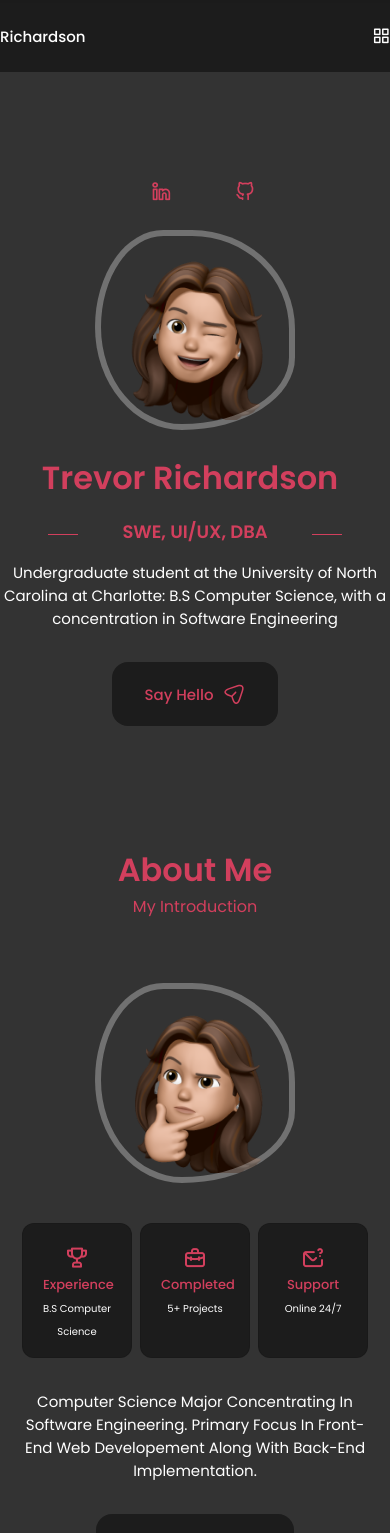
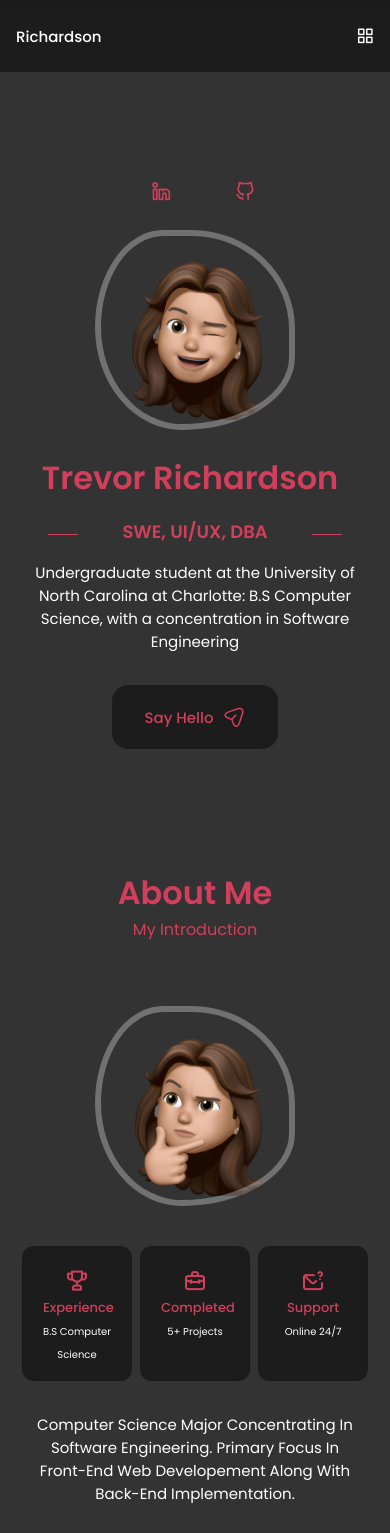
Before and after one commit to Tjrich336/PersonalPortfolio, a React (Create React App) app: page / in a window 390 px wide. Shown: the top 1533 px of the page. Built offline with nearby package versions, Linux system fonts and the light colour scheme.

Commit message:
Updated remaing mobile responsive features.

```diff
--- a/src/components/about/about.css
+++ b/src/components/about/about.css
@@ -127,4 +127,9 @@
         gap: 0.5rem;
         margin-bottom: var(--mb-2);
     }
+
+    .about__description {
+        margin-left: 1rem;
+        margin-right: 1rem;
+    }
   }
--- a/src/components/header/header.css
+++ b/src/components/header/header.css
@@ -97,6 +97,11 @@
     .nav__toggle {
         font-size: 1.1rem;
         cursor: pointer;
+        margin-right: 1rem;
+    }
+
+    .nav__logo {
+        margin-left: 1rem;
     }
 
     .nav__icon,
--- a/src/components/home/home.css
+++ b/src/components/home/home.css
@@ -247,6 +247,11 @@
         width: 30px;
     }
 
+    .home__description {
+        margin-left: 1rem;
+        margin-right: 1rem;
+    }
+
     .home__scroll {
         display: none;
     }
--- a/src/components/skills/skills.css
+++ b/src/components/skills/skills.css
@@ -70,7 +70,7 @@
 /*        For Mobile Devices      */
 @media screen and (max-width: 475px) {
     .skills__container {
-        grid-template-columns: 1fr;
+        grid-template-columns: repeat(1, 350px);
         margin-left: 2rem;
         margin-right: 2rem;
     }
```
